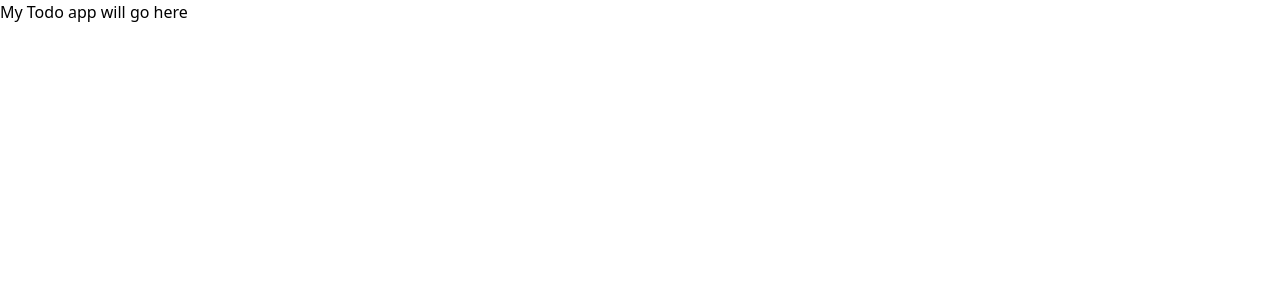
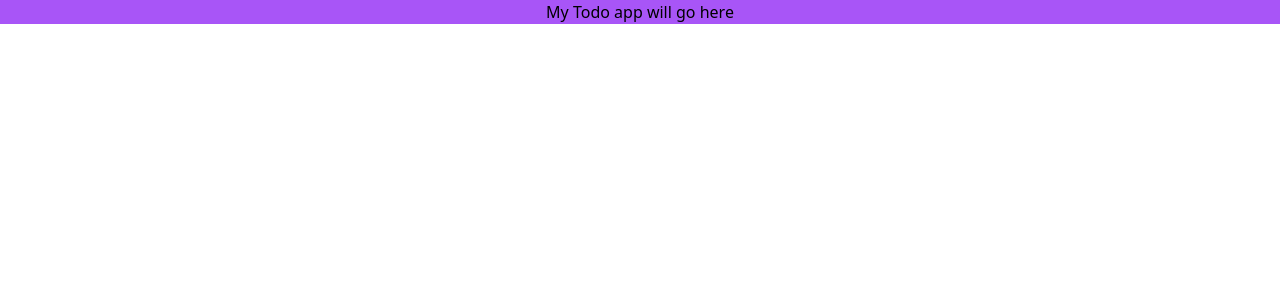
Before and after one commit to mernpeoplentech/git-test, a React (Vite) app: page / in a window 1280 px wide. Shown: the top 300 px of the page. Built offline with nearby package versions, Linux system fonts and the light colour scheme.

Commit message:
tailwind add

```diff
--- a/package.json
+++ b/package.json
@@ -10,6 +10,7 @@
     "preview": "vite preview"
   },
   "dependencies": {
+    "propstest": "file:",
     "react": "^18.3.1",
     "react-dom": "^18.3.1"
   },
--- a/src/App.jsx
+++ b/src/App.jsx
@@ -1,7 +1,7 @@
 function App() {
   return (
     <main>
-      <div>My Todo app will go here</div>
+      <div className="text-center bg-purple-500">My Todo app will go here</div>
     </main>
   );
 }
```
Also changed, not shown: 1 other file (tests, documents, lock files or other folders).
